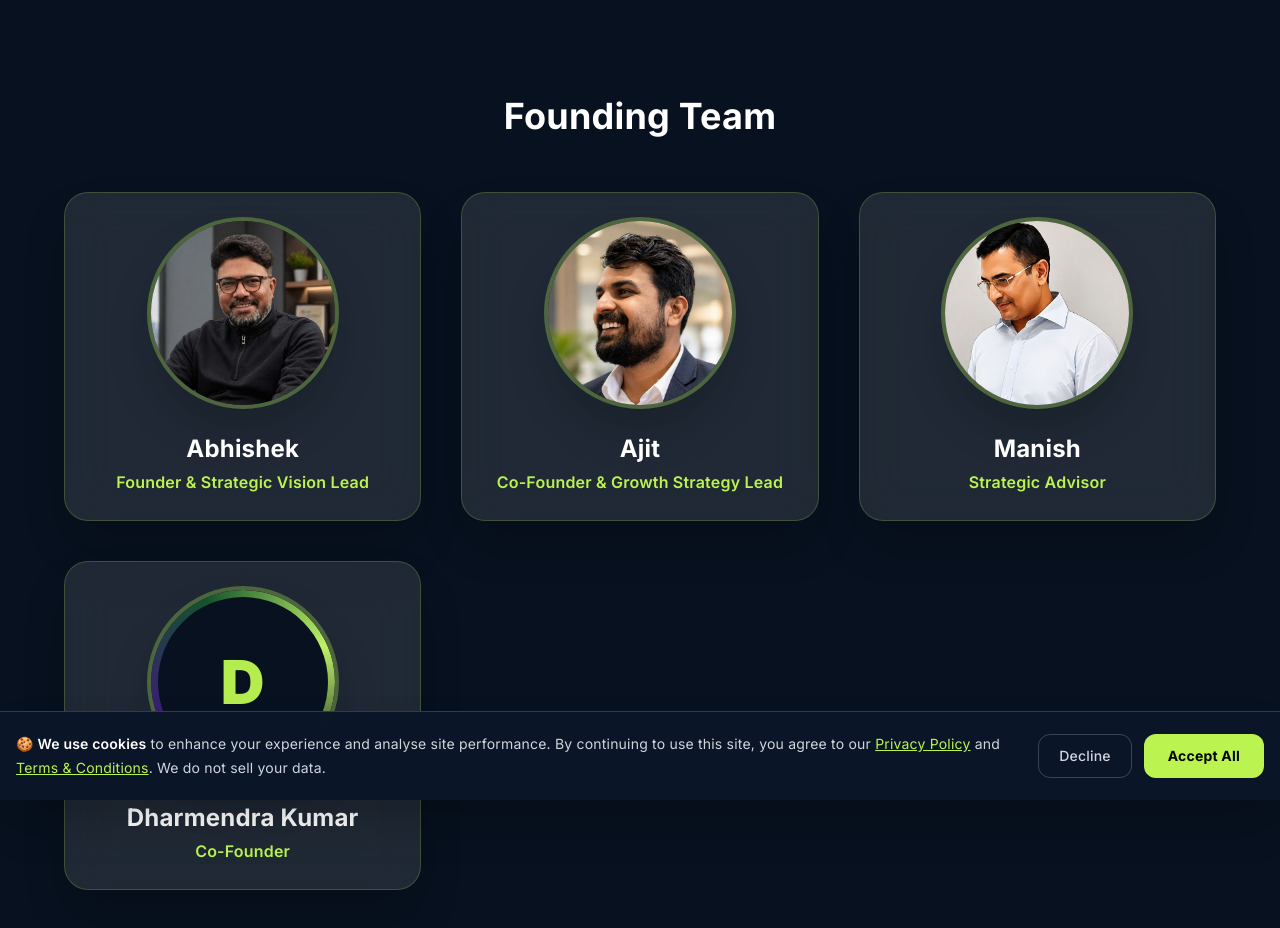
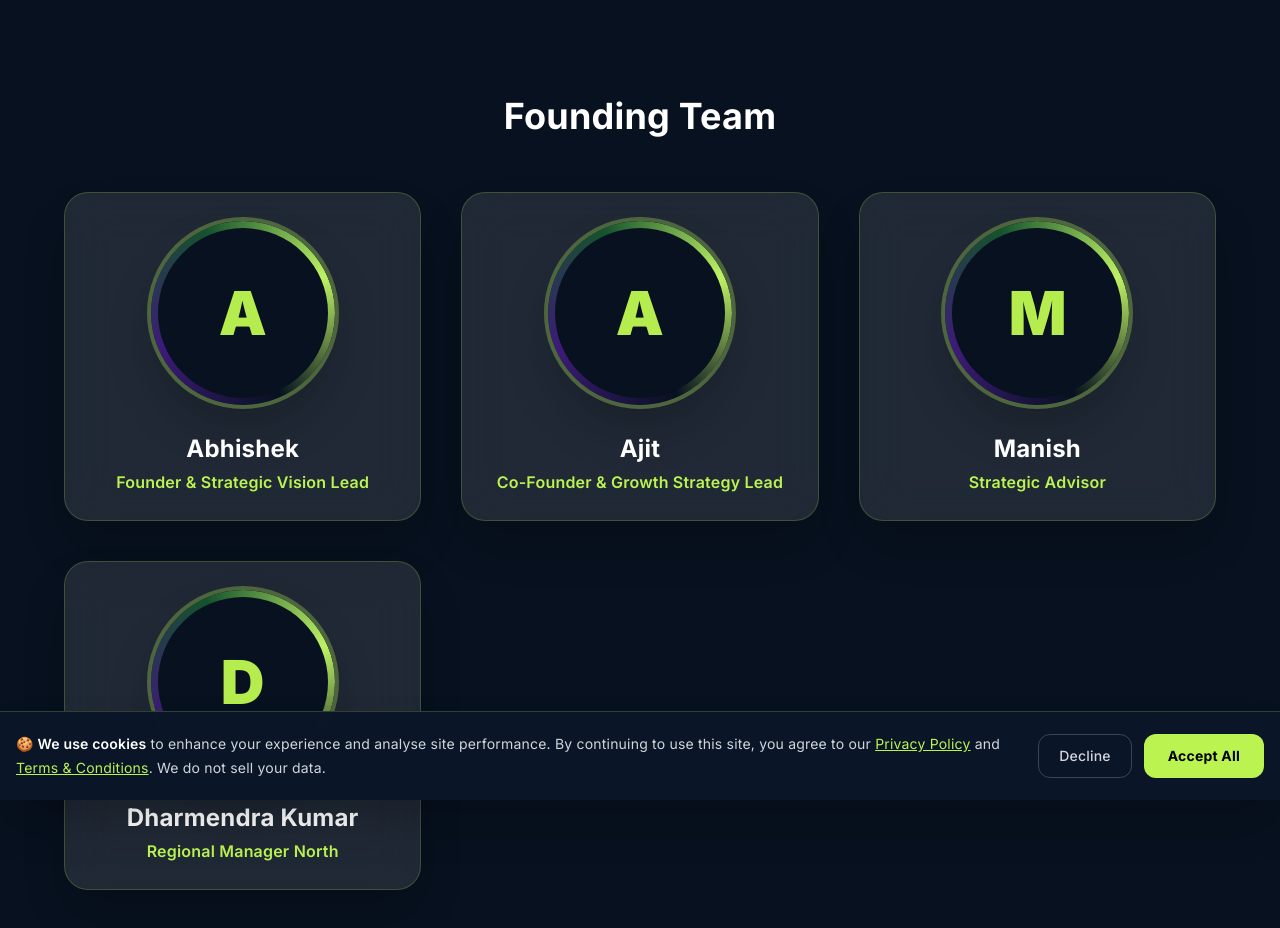
Before and after one commit to TrustivaSetu/TRUSTIVASETU-WEBSITE, a Next.js app: page /founders in a window 1280 px wide. Shown: the top 928 px of the page. Built offline with nearby package versions, Linux system fonts and the light colour scheme; a web font is replaced by a local one.

Commit message:
fix: use animated avatar instead of photos, update Dharmendra Kumar designation

```diff
--- a/app/founders/[slug]/page.tsx
+++ b/app/founders/[slug]/page.tsx
@@ -1,6 +1,5 @@
 import { notFound } from "next/navigation";
 import type { Metadata } from "next";
-import Image from "next/image";
 import Link from "next/link";
 import { founders, getFounderBySlug } from "@/data/founders";
 import AnimatedAvatar from "@/components/ui/AnimatedAvatar";
@@ -46,17 +45,7 @@ export default async function FounderPage({
         <div className="mt-8 bg-white/10 backdrop-blur-xl border border-lime-300/20 rounded-3xl p-8 sm:p-10 text-center shadow-2xl">
           <div className="flex justify-center mb-6">
             <div className="w-40 h-40 sm:w-48 sm:h-48 rounded-full overflow-hidden border-4 border-lime-300/30 shadow-2xl">
-              {founder.photo ? (
-                <Image
-                  src={founder.photo}
-                  alt={founder.name}
-                  width={192}
-                  height={192}
-                  className="w-full h-full object-cover"
-                />
-              ) : (
-                <AnimatedAvatar name={founder.name} />
-              )}
+              <AnimatedAvatar name={founder.name} />
             </div>
           </div>
 
--- a/app/founders/page.tsx
+++ b/app/founders/page.tsx
@@ -1,5 +1,4 @@
 import Link from "next/link";
-import Image from "next/image";
 import { founders } from "@/data/founders";
 import AnimatedAvatar from "@/components/ui/AnimatedAvatar";
 
@@ -24,17 +23,7 @@ export default function FoundersDirectoryPage() {
             >
               <div className="flex justify-center mb-6">
                 <div className="w-40 h-40 sm:w-48 sm:h-48 rounded-full overflow-hidden border-4 border-lime-300/30 shadow-2xl">
-                  {f.photo ? (
-                    <Image
-                      src={f.photo}
-                      alt={f.name}
-                      width={192}
-                      height={192}
-                      className="w-full h-full object-cover"
-                    />
-                  ) : (
-                    <AnimatedAvatar name={f.name} />
-                  )}
+                  <AnimatedAvatar name={f.name} />
                 </div>
               </div>
               <h3 className="text-2xl font-bold">{f.name}</h3>
--- a/data/founders.ts
+++ b/data/founders.ts
@@ -4,7 +4,6 @@ export interface Founder {
   role: string;
   focus: string;               // one-line description (matches homepage copy style)
   expertise: string[];         // tag list (matches homepage copy style)
-  photo?: string;               // path under /public, e.g. "/abhishek.jpg"
   phone: string;                 // e.g. "+918218473534" - used for tel: and wa.me links
   phoneDisplay: string;         // e.g. "82184 73534"
   email: string;
@@ -30,7 +29,6 @@ export const founders: Founder[] = [
       "Strategic Partnerships",
       "NBFC Ecosystem Development",
     ],
-    photo: "/abhishek.jpg",
     phone: "+918218473534",
     phoneDisplay: "82184 73534",
     email: "abhishek.kashyap@trustivasetu.com",
@@ -43,7 +41,6 @@ export const founders: Founder[] = [
     focus:
       "Driving strategic partnerships, conversion systems and lender expansion.",
     expertise: ["Banking + Fintech", "Credit Infrastructure", "Lending Operations"],
-    photo: "/ajit.jpg",
     // TODO: confirm phone + email
     phone: "+91XXXXXXXXXX",
     phoneDisplay: "XXXXX XXXXX",
@@ -62,7 +59,6 @@ export const founders: Founder[] = [
       "Lending Infrastructure",
       "Financial Advisory",
     ],
-    photo: "/manish.png",
     // TODO: confirm phone + email
     phone: "+91XXXXXXXXXX",
     phoneDisplay: "XXXXX XXXXX",
@@ -71,11 +67,9 @@ export const founders: Founder[] = [
   {
     slug: "dharmendra-kumar",
     name: "Dharmendra Kumar",
-    // TODO: confirm exact designation
-    role: "Co-Founder",
+    role: "Regional Manager North",
     focus: "", // TODO: add a one-line focus statement, matching the style above
     expertise: [],
-    // no photo file yet - drop one into /public and set e.g. "/dharmendra.jpg"
     phone: "+919758524344",
     phoneDisplay: "97585 24344",
     // TODO: confirm spelling - was typed as "dhramendra.kumar@..." originally
```
